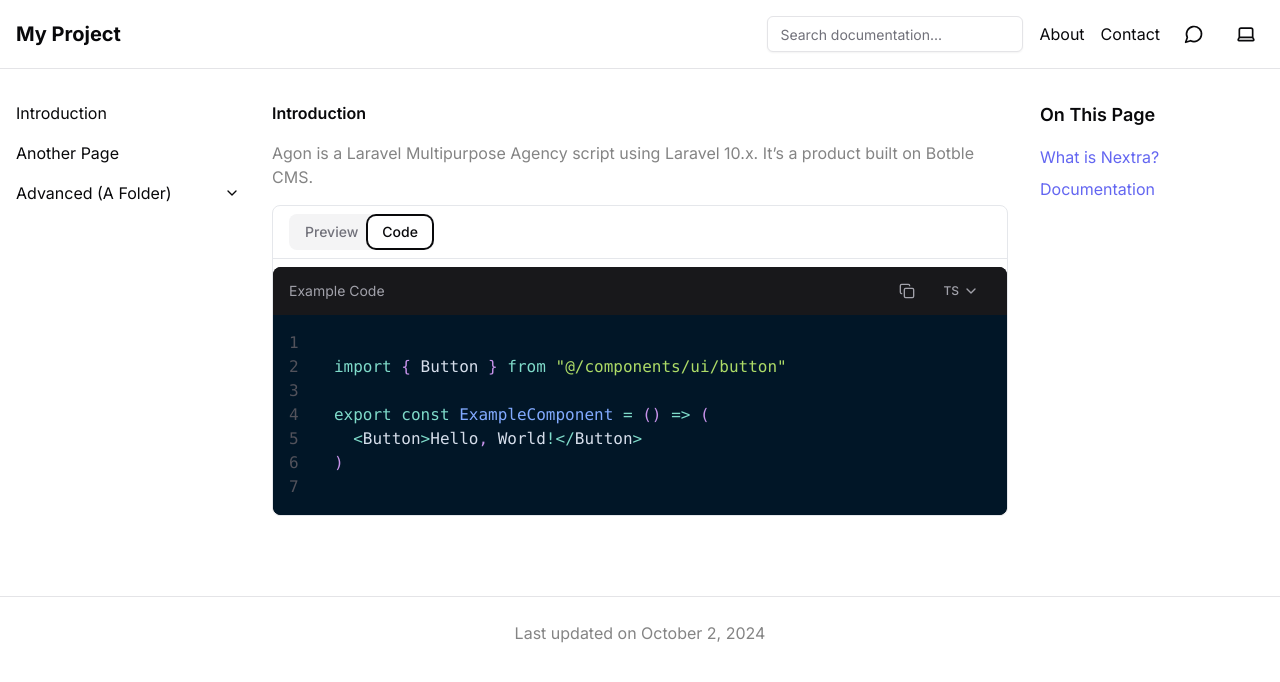
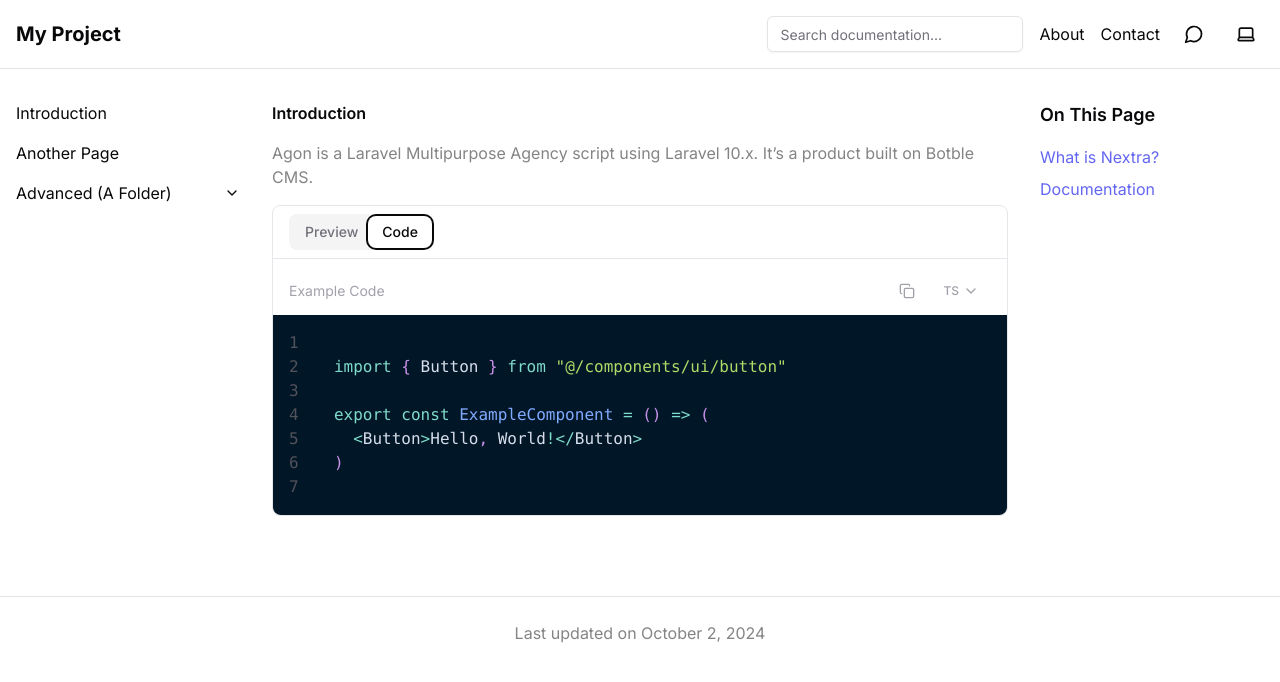
Before and after one commit to rasif-sahl/Windmill, a Next.js app: page / in a window 1280 px wide. Both pictures are taken after a click on the tab "Code". Shown: the top 682 px of the page. Built offline with nearby package versions, Linux system fonts and the light colour scheme.

Commit message:
code previwer style

```diff
--- a/components/codePreview.tsx
+++ b/components/codePreview.tsx
@@ -35,21 +35,21 @@ function CodeEditor({ code: initialCode, language: initialLanguage = 'typescript
   }
 
   return (
-    <div className="w-full rounded-lg overflow-hidden bg-zinc-950 text-zinc-50">
-      <div className="flex justify-between items-center px-4 py-2 bg-zinc-900">
+    <div className="w-full rounded-lg overflow-hidden bg-background text-zinc-50">
+      <div className="flex justify-between items-center px-4 py-2 bg-background">
         <span className="text-sm text-zinc-400">Example Code</span>
         <div className="flex items-center space-x-2">
           <Button
             variant="ghost"
             size="icon"
             onClick={handleCopy}
-            className="h-8 w-8 text-zinc-400 hover:text-zinc-50"
+            className="h-8 w-8 text-zinc-400 hover:text-zinc-700"
           >
             {copied ? <Check className="h-4 w-4" /> : <Copy className="h-4 w-4" />}
           </Button>
           <DropdownMenu>
             <DropdownMenuTrigger asChild>
-              <Button variant="ghost" size="sm" className="h-8 text-zinc-400 hover:text-zinc-50">
+              <Button variant="ghost" size="sm" className="h-8 text-zinc-400 hover:text-zinc-700">
                 {language === 'typescript' ? 'TS' : 'JS'}
                 <ChevronDown className="ml-1 h-4 w-4" />
               </Button>
@@ -89,7 +89,7 @@ function CodeEditor({ code: initialCode, language: initialLanguage = 'typescript
 
 export default function CodePreviewer({ code, component, language = 'typescript' }: CodePreviewerProps) {
   return (
-    <div className="w-full max-w-3xl mx-auto rounded-lg border border-gray-200 bg-white">
+    <div className="w-full max-w-3xl mx-auto rounded-lg border border-gray-200 bg-background">
       <Tabs defaultValue="preview" className="w-full">
         <div className="flex items-center justify-between px-4 py-2 border-b border-gray-200">
           <TabsList>
@@ -98,7 +98,7 @@ export default function CodePreviewer({ code, component, language = 'typescript'
           </TabsList>
         </div>
         <TabsContent value="preview" className="p-4">
-          <div className="border rounded-md p-4 bg-white">
+          <div className="border rounded-md p-4 bg-background">
             {component}
           </div>
         </TabsContent>
```
